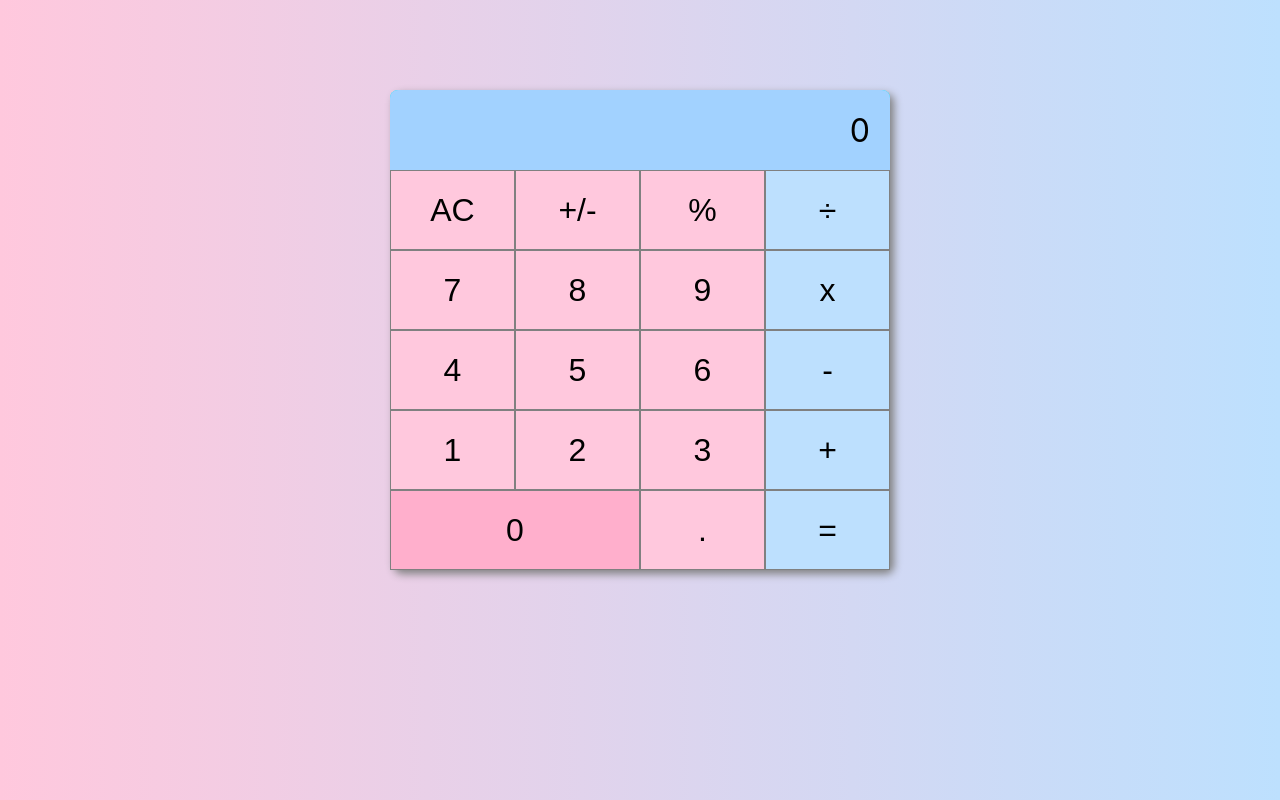
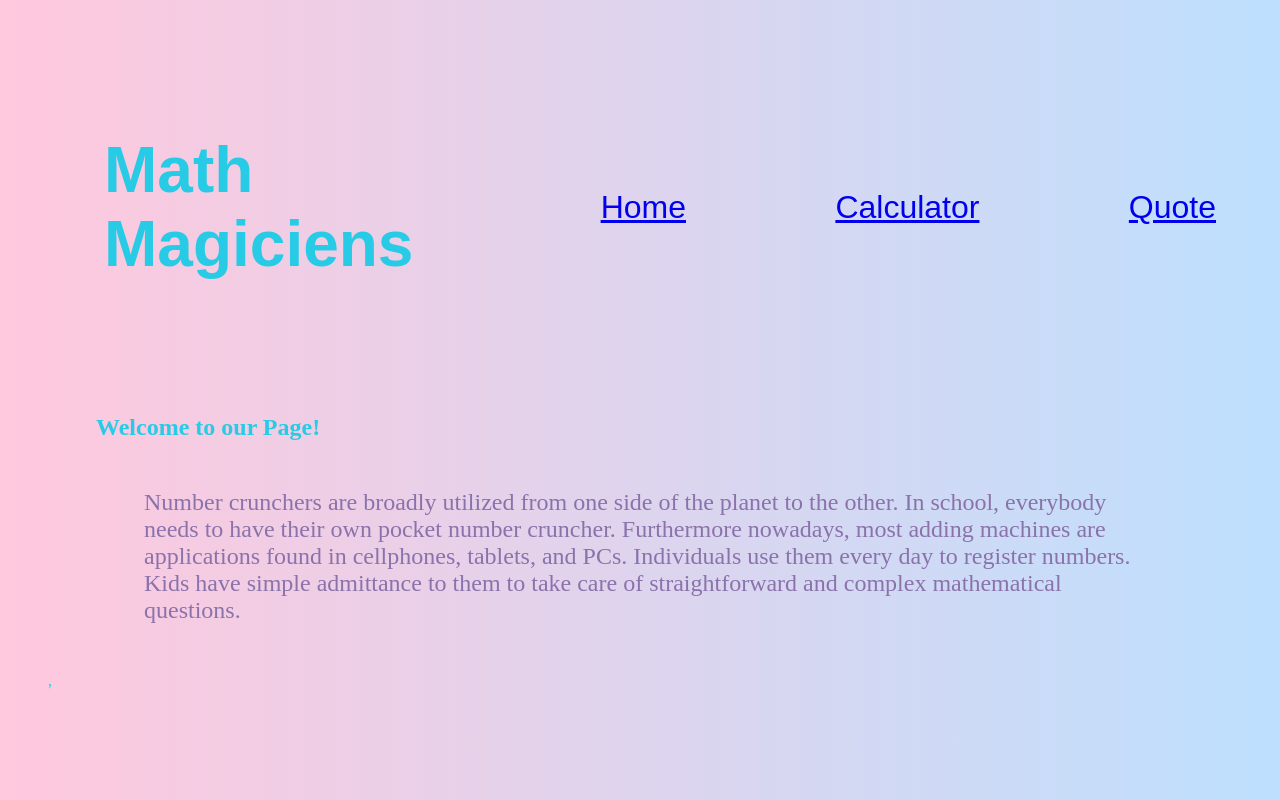
Before and after one commit to algerina/math-magician, a React (Create React App) app: page /MainPage in a window 1280 px wide. Built offline with nearby package versions, Linux system fonts and the light colour scheme.

Commit message:
Add route for website pages and style

```diff
--- a/package.json
+++ b/package.json
@@ -7,10 +7,14 @@
     "@testing-library/react": "^11.2.7",
     "@testing-library/user-event": "^12.8.3",
     "big.js": "^6.1.1",
+    "dom": "^0.0.3",
+    "history": "^5.1.0",
     "prop-types": "^15.7.2",
     "react": "^17.0.2",
     "react-dom": "^17.0.2",
+    "react-router-dom": "^6.0.2",
     "react-scripts": "4.0.3",
+    "router": "^1.3.6",
     "web-vitals": "^1.1.2"
   },
   "scripts": {
--- a/public/index.html
+++ b/public/index.html
@@ -7,6 +7,5 @@
     <title>Math Magician</title>
   </head>
   <body id="root">
-
   </body>
 </html>
--- a/src/App.js
+++ b/src/App.js
@@ -1,7 +1,9 @@
 import React, { Component } from 'react';
-import Calculator from './components/Calculator'; // eslint-disable-line
-
-// import render from 'dom-serializer';
+import { BrowserRouter as Router, Routes, Route } from 'react-router-dom';
+import Quote from './pages/Quote';
+import Calcul from './pages/Calcul';
+import MainPage from './pages/MainPage';
+import Nav from './pages/Nav';
 
 class App extends Component {
   constructor(props) {
@@ -11,9 +13,17 @@ class App extends Component {
 
   render() {
     return (
-      <div>
-        <Calculator />
-      </div>
+      <Router>
+        <Nav />
+        <div>
+          <Routes>
+            <Route path="MainPage" element={<MainPage />} />
+            <Route path="Calcul" element={<Calcul />} />
+            <Route path="Quote" element={<Quote />} />
+          </Routes>
+        </div>
+        ,
+      </Router>
     );
   }
 }
--- a/src/index.css
+++ b/src/index.css
@@ -6,5 +6,6 @@
 
 body {
   padding: 0;
-  margin: 0;
+  margin: 3rem;
+  color: #28cbe5;
 }
--- /dev/null
+++ b/src/pages/Calcul.css
@@ -0,0 +1,4 @@
+h3 {
+    font-size: 2rem;
+    margin-left: 3rem;
+}
--- /dev/null
+++ b/src/pages/Calcul.js
@@ -0,0 +1,17 @@
+import React from 'react';
+import './Calcul.css';
+import Calculator from '../components/Calculator';
+
+const Calcul = () => (
+  <div>
+    <div>
+      <h3> Let us do some Math</h3>
+    </div>
+    <div>
+      <Calculator />
+    </div>
+  </div>
+
+);
+
+export default Calcul;
--- /dev/null
+++ b/src/pages/MainPage.css
@@ -0,0 +1,8 @@
+.home {
+    margin: 3rem;
+}
+
+p {
+    font-size: 1.5rem;
+    color: #8a72ab;
+}
--- /dev/null
+++ b/src/pages/MainPage.js
@@ -0,0 +1,18 @@
+import React from 'react';
+import './MainPage.css';
+
+const MainPage = () => (
+  <div className="home">
+    <h2>Welcome to our Page!</h2>
+    <p>
+      Number crunchers are broadly utilized from one side of the planet to the
+      other. In school, everybody needs to have their own pocket number
+      cruncher. Furthermore nowadays, most adding machines are applications
+      found in cellphones, tablets, and PCs. Individuals use them every day to
+      register numbers. Kids have simple admittance to them to take care of
+      straightforward and complex mathematical questions.
+    </p>
+  </div>
+);
+
+export default MainPage;
--- /dev/null
+++ b/src/pages/Nav.css
@@ -0,0 +1,28 @@
+.navbar {
+    margin: 1rem;
+    display: flex;
+    justify-content: space-around;
+    align-items: center;
+    font-family: Arial, Helvetica, sans-serif;
+
+}
+
+.navList {
+    list-style: none;
+    display: flex;
+    justify-content: flex-end;
+    align-items: center;
+    font-size: 2rem;
+
+}
+
+.space {
+    margin-left: 2rem;
+    margin-right: 2rem;
+    color: #fff6f900;
+}
+
+h1 {
+    margin-right: 5rem;
+    font-size: 4rem;
+}
--- /dev/null
+++ b/src/pages/Nav.js
@@ -0,0 +1,18 @@
+import React from 'react';
+import { Link } from 'react-router-dom';
+import './Nav.css';
+
+const Nav = () => (
+  <nav className="navbar">
+    <ul className="navList">
+      <li><h1>Math Magiciens</h1></li>
+      <li><Link to="/MainPage">Home</Link></li>
+      <li className="space">space</li>
+      <li><Link to="/Calcul">Calculator</Link></li>
+      <li className="space">space</li>
+      <li><Link to="/Quote">Quote</Link></li>
+    </ul>
+  </nav>
+);
+
+export default Nav;
--- /dev/null
+++ b/src/pages/Quote.css
@@ -0,0 +1,5 @@
+p {
+    margin: 3rem;
+    color: #8a72ab;
+    font-size: 2rem;
+}
--- /dev/null
+++ b/src/pages/Quote.js
@@ -0,0 +1,13 @@
+import React from 'react';
+import './Quote.css';
+
+const Quote = () => (
+  <div>
+    <p>
+      “Mathematics is not about numbers, equations, computations, or algorithms:
+      it is about understanding.” - William Paul Thurston.
+    </p>
+  </div>
+);
+
+export default Quote;
```
Also changed, not shown: 1 other file (tests, documents, lock files or other folders).
